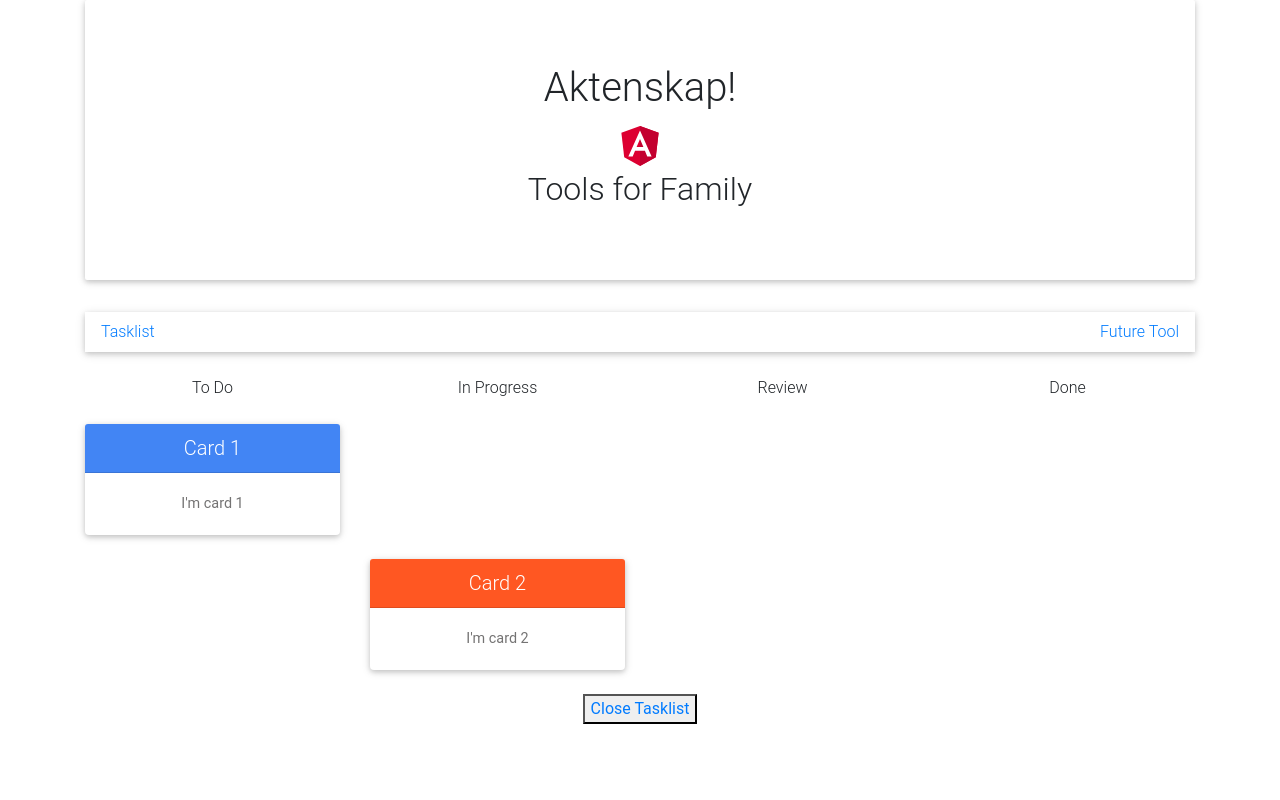
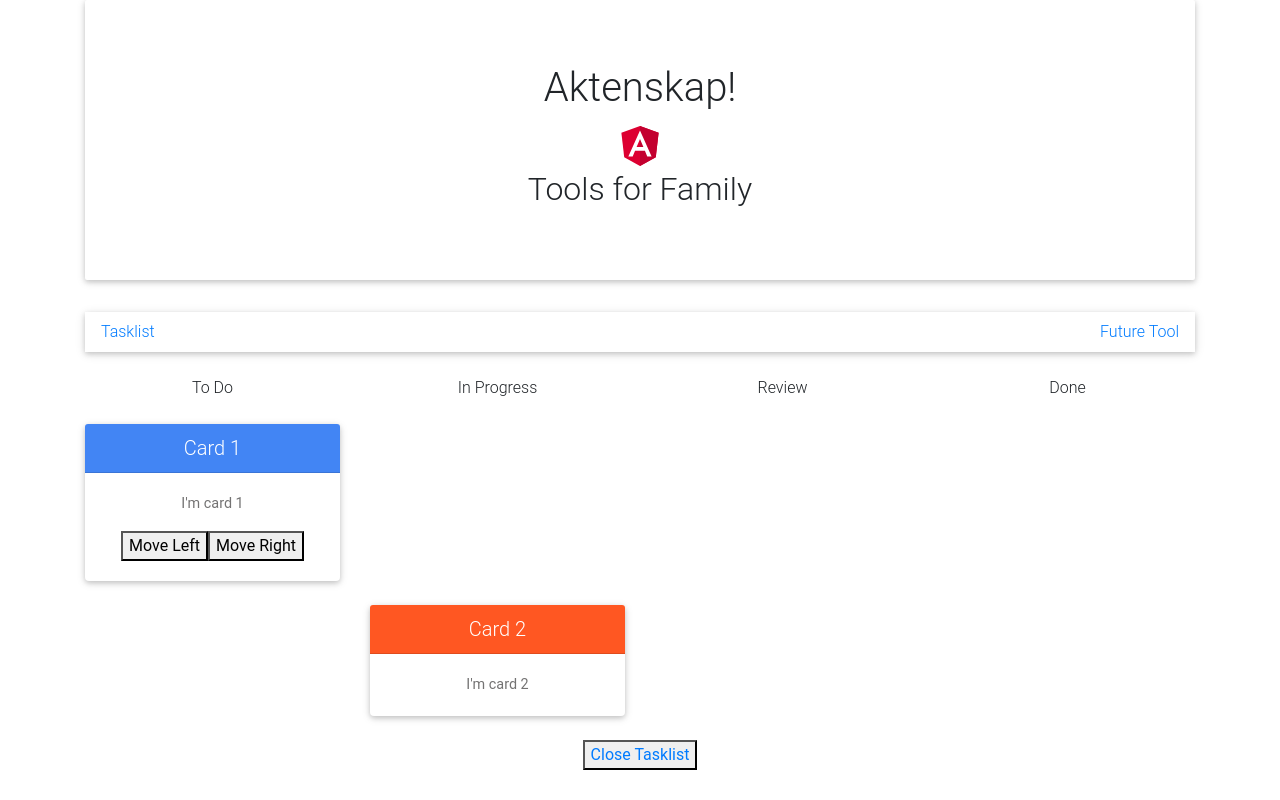
Before and after one commit to Swiftvalar/aktenskap, an Angular app: page /tasklist in a window 1280 px wide. Built offline with nearby package versions, Linux system fonts and the light colour scheme.

Commit message:
Right and Left buttons

```diff
--- a/src/app/tasklist/tasklist.component.html
+++ b/src/app/tasklist/tasklist.component.html
@@ -15,42 +15,43 @@
     </div>
   </div>
   <br />
-  <div id="row1" class="row justify-content-md-center">
-    <div id="todoColumn1" class="col">
-      <div id="card1" class="card">
+  <div id="row_1" class="row justify-content-md-center">
+    <div id="todoColumn_1" class="col">
+      <div id="card_1" class="card">
         <h5 class="card-header primary-color white-text">Card 1</h5>
         <div class="card-body">
           <p class="card-text">I'm card 1</p>
+          <button (click)="moveLeft('card_1')">Move Left</button><button (click)="moveRight('card_1')">Move Right</button>
         </div>
       </div>
     </div>
-    <div id="inprogressColumn1" class="col">
+    <div id="inprogressColumn_1" class="col">
 
     </div>
-    <div id="reviewColumn1" class="col">
+    <div id="reviewColumn_1" class="col">
 
     </div>
-    <div id="completeColumn1" class="col">
+    <div id="completeColumn_1" class="col">
 
     </div>
   </div>
   <br />
-  <div id="row2" class="row justify-content-md-center">
+  <div id="row_2" class="row justify-content-md-center">
     <div id="todoColumn2" class="col">
 
     </div>
-    <div id="inprogressColumn2" class="col">
-        <div id="card2" class="card">
+    <div id="inprogressColumn_2" class="col">
+        <div id="card_2" class="card">
             <h5 class="card-header deep-orange white-text">Card 2</h5>
             <div class="card-body">
               <p class="card-text">I'm card 2</p>
             </div>
           </div>
     </div>
-    <div id="reviewColumn2" class="col">
+    <div id="reviewColumn_2" class="col">
 
     </div>
-    <div id="completeColumn2" class="col">
+    <div id="completeColumn_2" class="col">
 
     </div>
   </div>
--- a/src/app/tasklist/tasklist.component.ts
+++ b/src/app/tasklist/tasklist.component.ts
@@ -14,4 +14,75 @@ export class TasklistComponent implements OnInit {
   ngOnInit() {
   }
 
+  moveRight(cardId) {
+
+    let currentColId:string = document.getElementById(cardId).parentElement.id;
+    let columnArray:any = currentColId.split("_");
+    let columnName:string = columnArray[0];
+    let rowNumber:string = columnArray[1];
+    console.log("Column Name: " + columnName);
+    console.log("Row Number: " + rowNumber);
+
+    let rightColumn:string = '';
+    switch(columnName) {
+      case "todoColumn": {
+        rightColumn = "inprogressColumn";
+        break;
+      }
+      case "inprogressColumn": {
+        rightColumn = "reviewColumn";
+        break;
+      }
+      case "reviewColumn": {
+        rightColumn = "completeColumn";
+        break;
+      }
+      default: {
+        console.log("Invalid: No more columns to the right!")
+        break;
+      }
+    }
+
+    if(rightColumn != ''){
+      document.getElementById(rightColumn + '_' + rowNumber).appendChild(
+        document.getElementById(cardId)
+      );
+    }
+  }
+
+  moveLeft(cardId) {
+
+    let currentColId:string = document.getElementById(cardId).parentElement.id;
+    let columnArray:any = currentColId.split("_");
+    let columnName:string = columnArray[0];
+    let rowNumber:string = columnArray[1];
+    console.log("Column Name: " + columnName);
+    console.log("Row Number: " + rowNumber);
+
+    let leftColumn:string = '';
+    switch(columnName) {
+      case "completeColumn": {
+        leftColumn = "reviewColumn";
+        break;
+      }
+      case "reviewColumn": {
+        leftColumn = "inprogressColumn";
+        break;
+      }
+      case "inprogressColumn": {
+        leftColumn = "todoColumn";
+        break;
+      }
+      default: {
+        console.log("Invalid: No more columns to the left!")
+        break;
+      }
+    }
+
+    if(leftColumn != ''){
+      document.getElementById(leftColumn + '_' + rowNumber).appendChild(
+        document.getElementById(cardId)
+      );
+    }
+  }
 }
```
